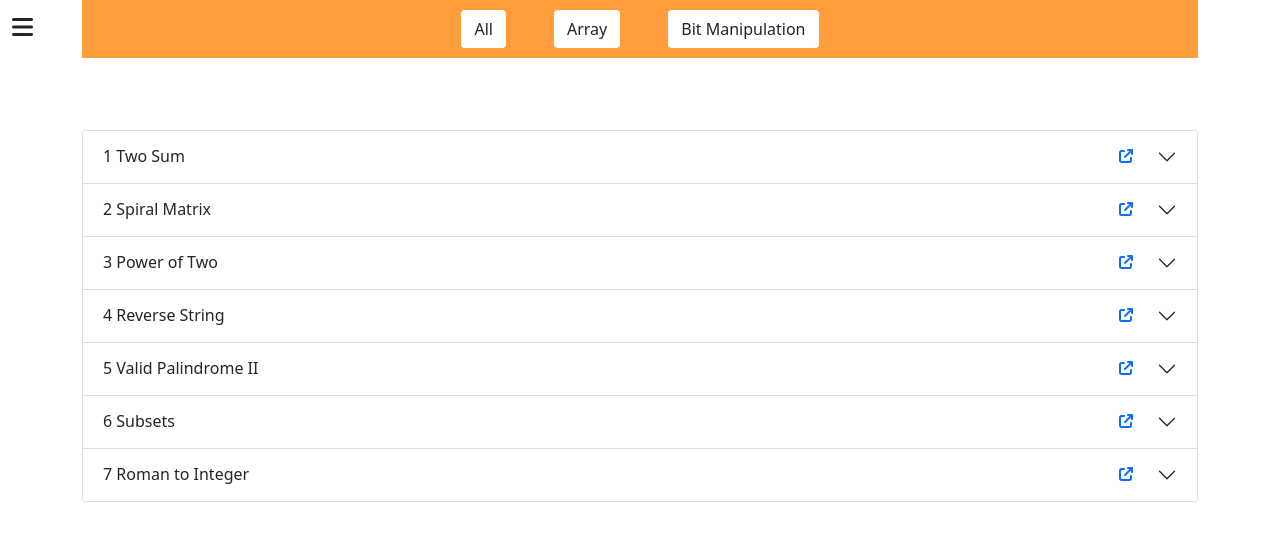
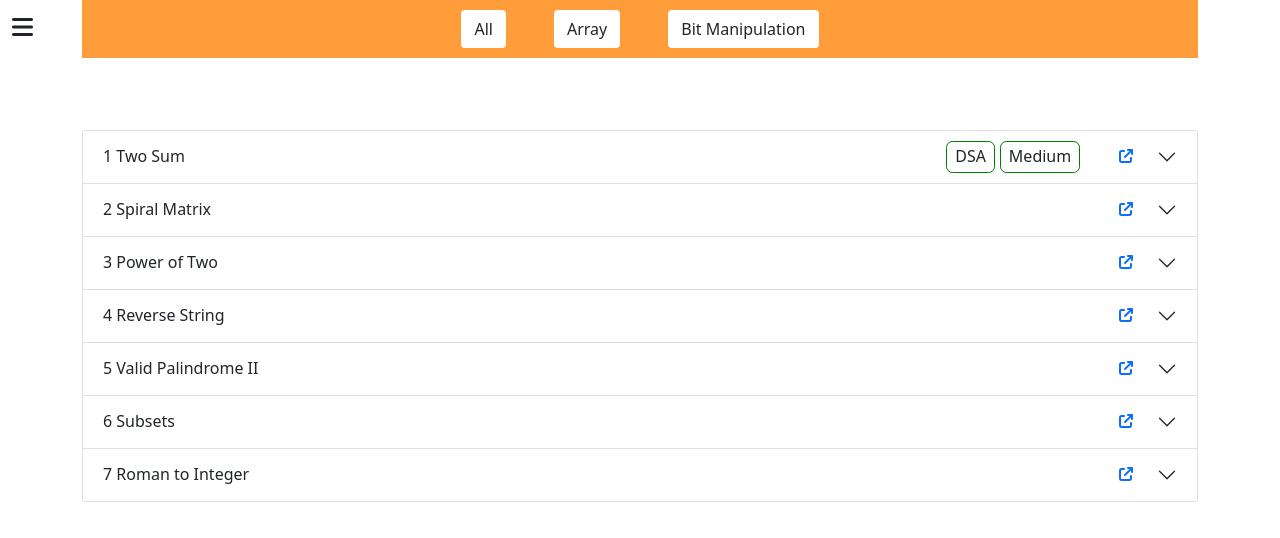
Before and after one commit to MRIDUL-MB/dsa_web, a React (Create React App) app: page / in a window 1280 px wide. Shown: the top 538 px of the page. Built offline with nearby package versions, Linux system fonts and the light colour scheme.

Commit message:
added tags feature for each question

```diff
--- a/src/components/QAcards.js
+++ b/src/components/QAcards.js
@@ -9,9 +9,19 @@ export default function QAcards({ data }) {
     navigator.clipboard.writeText(item.sol);
     setShow(!show);
   };
+
   return (
     <Accordion defaultActiveKey={['0']} alwaysOpen>
       {data.map((item, index) => {
+
+        let itemComp = null;
+        if(item.tag){
+          itemComp = item.tag.map((element,index)=>{
+            return(<div key={index} style={{display:"flex",alignItems:"center",height:"2rem",border:"1px solid green",borderRadius:"0.4rem 0.4rem 0.4rem 0.4rem",paddingLeft:"0.5rem",paddingRight:"0.5rem",marginRight:"0.3rem"}}>{element}</div>)
+          })
+        }
+
+
         return (
           <Accordion.Item eventKey={item.id} key={item.id}>
             <Accordion.Header className='qa-card'>
@@ -19,7 +29,9 @@ export default function QAcards({ data }) {
               {/* <span className='badge bg-info position-absolute'>
                 {item.topic}
               </span> */}
-
+              <section className = "tags position-absolute link" style={{height:"3rem",marginRight:"3rem",display:"flex",flexDirection:"row",justifyContent:"center",alignItems:"center"}}>
+              {itemComp}
+              </section>
               <a
                 className='position-absolute link'
                 href={item.link}
--- a/src/data/Data.js
+++ b/src/data/Data.js
@@ -2,6 +2,7 @@ export const Data = [
   {
     id: 0,
     topic: ['array'],
+    tag:['DSA','Medium'],
     question: 'Two Sum',
     link: 'https://leetcode.com/problems/two-sum/',
     sol: `class Solution {
```
Also changed, not shown: 2 other files (tests, documents, lock files or other folders).
